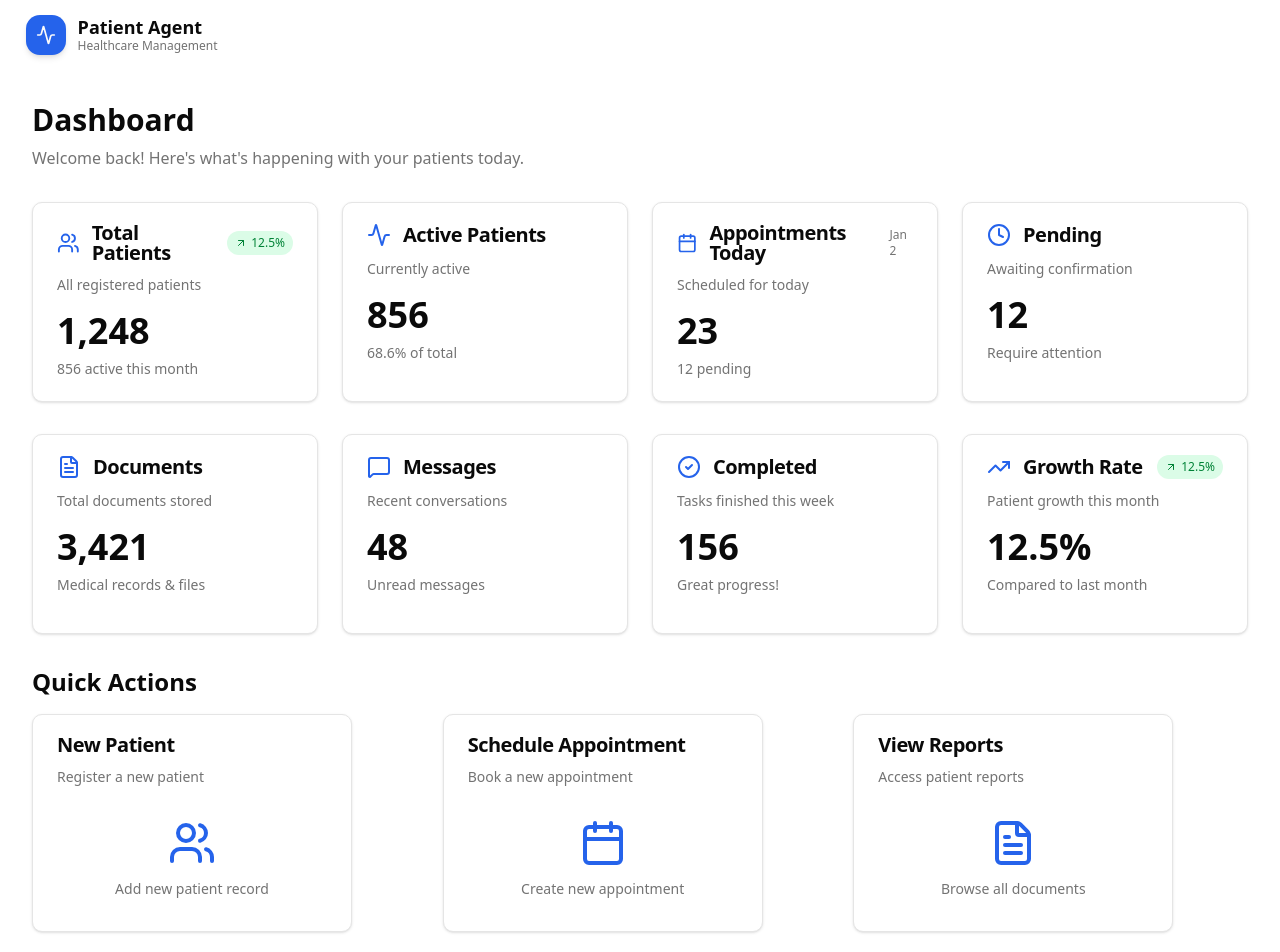
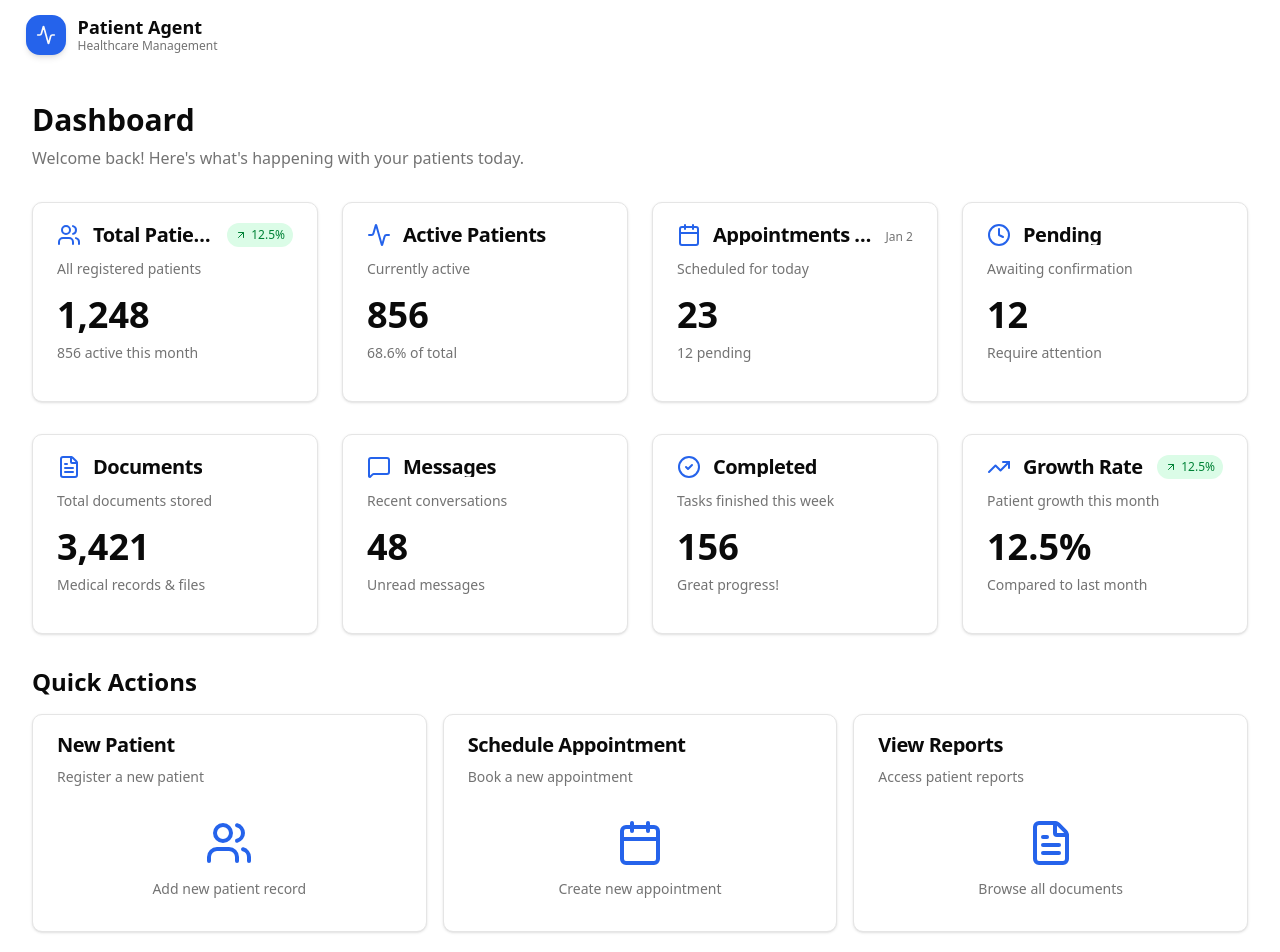
Before and after one commit to zubairkofficial/patient-agent-frontend, a React (Vite) app: page / in a window 1280 px wide. Shown: the top 952 px of the page. Built offline with nearby package versions, Linux system fonts and the light colour scheme; sample sign-in values are in the browser's storage.

Commit message:
added chat screen #29

```diff
--- a/src/components/ui/Card/Card.tsx
+++ b/src/components/ui/Card/Card.tsx
@@ -27,34 +27,34 @@ const Card: React.FC<CardProps> = ({
   return (
     <div
       className={cn(
-        "w-full max-w-[320px] min-h-[200px] rounded-lg border bg-card text-card-foreground shadow-sm flex flex-col",
+        "w-full min-h-[180px] sm:min-h-[200px] rounded-lg border bg-card text-card-foreground shadow-sm flex flex-col",
         className
       )}
     >
       {(Icon || title || headerRight) && (
-        <div className="flex items-center justify-between gap-3 px-6 pt-5 pb-3">
-          <div className="flex items-center gap-3">
-            {Icon && <Icon className="h-6 w-6 text-primary" />}
+        <div className="flex items-center justify-between gap-2 sm:gap-3 px-4 sm:px-6 pt-4 sm:pt-5 pb-2 sm:pb-3">
+          <div className="flex items-center gap-2 sm:gap-3 min-w-0 flex-1">
+            {Icon && <Icon className="h-5 w-5 sm:h-6 sm:w-6 text-primary shrink-0" />}
             {title && (
-              <h3 className="text-xl font-semibold leading-none tracking-tight">
+              <h3 className="text-lg sm:text-xl font-semibold leading-none tracking-tight truncate">
                 {title}
               </h3>
             )}
           </div>
-          {headerRight}
+          {headerRight && <div className="shrink-0">{headerRight}</div>}
         </div>
       )}
 
       {description && (
-        <p className="px-6 text-sm text-muted-foreground">
+        <p className="px-4 sm:px-6 text-xs sm:text-sm text-muted-foreground">
           {description}
         </p>
       )}
 
-      {body && <div className="flex-1 px-6 py-4">{body}</div>}
+      {body && <div className="flex-1 px-4 sm:px-6 py-3 sm:py-4">{body}</div>}
 
       {footer && (
-        <div className="flex items-center px-6 py-4 mt-auto border-t">
+        <div className="flex items-center px-4 sm:px-6 py-3 sm:py-4 mt-auto border-t">
           {footer}
         </div>
       )}
--- a/src/pages/Dashboard/Dashboard.tsx
+++ b/src/pages/Dashboard/Dashboard.tsx
@@ -73,16 +73,16 @@ const Dashboard = () => {
   }
 
   return (
-    <div className="w-full min-h-screen bg-background p-6 md:p-8">
+    <div className="w-full min-h-screen bg-background p-4 sm:p-6 md:p-8">
       <div className="max-w-7xl mx-auto">
         {/* Header */}
-        <div className="mb-8">
-          <h1 className="text-3xl font-bold text-foreground mb-2">Dashboard</h1>
-          <p className="text-muted-foreground">Welcome back! Here's what's happening with your patients today.</p>
+        <div className="mb-6 sm:mb-8">
+          <h1 className="text-2xl sm:text-3xl font-bold text-foreground mb-2">Dashboard</h1>
+          <p className="text-sm sm:text-base text-muted-foreground">Welcome back! Here's what's happening with your patients today.</p>
         </div>
 
         {/* Stats Cards Grid */}
-        <div className="grid grid-cols-1 md:grid-cols-2 lg:grid-cols-4 gap-6 mb-8">
+        <div className="grid grid-cols-1 sm:grid-cols-2 lg:grid-cols-4 gap-4 sm:gap-6 mb-6 sm:mb-8">
           {/* Total Patients Card */}
           <Card
             icon={Users}
@@ -103,14 +103,14 @@ const Dashboard = () => {
                 {Math.abs(stats.growthRate)}%
               </span>
             }
-            className="hover:shadow-lg transition-shadow duration-200"
+            className="hover:shadow-lg transition-shadow duration-200 w-full"
           >
             <div className="flex items-end gap-2">
-              <span className="text-4xl font-bold text-foreground">
+              <span className="text-3xl sm:text-4xl font-bold text-foreground">
                 {isLoading ? "..." : formatNumber(stats.totalPatients)}
               </span>
             </div>
-            <p className="text-sm text-muted-foreground mt-2">
+            <p className="text-xs sm:text-sm text-muted-foreground mt-2">
               {stats.activePatients} active this month
             </p>
           </Card>
@@ -120,15 +120,15 @@ const Dashboard = () => {
             icon={Activity}
             title="Active Patients"
             description="Currently active"
-            className="hover:shadow-lg transition-shadow duration-200"
+            className="hover:shadow-lg transition-shadow duration-200 w-full"
           >
             <div className="flex items-end gap-2">
-              <span className="text-4xl font-bold text-foreground">
+              <span className="text-3xl sm:text-4xl font-bold text-foreground">
                 {isLoading ? "..." : formatNumber(stats.activePatients)}
               </span>
             </div>
-            <p className="text-sm text-muted-foreground mt-2">
-              {((stats.activePatients / stats.totalPatients) * 100).toFixed(1)}% of total
+            <p className="text-xs sm:text-sm text-muted-foreground mt-2">
+              {stats.totalPatients > 0 ? `${((stats.activePatients / stats.totalPatients) * 100).toFixed(1)}% of total` : "0% of total"}
             </p>
           </Card>
 
@@ -142,14 +142,14 @@ const Dashboard = () => {
                 {new Date().toLocaleDateString('en-US', { month: 'short', day: 'numeric' })}
               </span>
             }
-            className="hover:shadow-lg transition-shadow duration-200"
+            className="hover:shadow-lg transition-shadow duration-200 w-full"
           >
             <div className="flex items-end gap-2">
-              <span className="text-4xl font-bold text-foreground">
+              <span className="text-3xl sm:text-4xl font-bold text-foreground">
                 {isLoading ? "..." : stats.appointmentsToday}
               </span>
             </div>
-            <p className="text-sm text-muted-foreground mt-2">
+            <p className="text-xs sm:text-sm text-muted-foreground mt-2">
               {stats.pendingAppointments} pending
             </p>
           </Card>
@@ -159,34 +159,34 @@ const Dashboard = () => {
             icon={Clock}
             title="Pending"
             description="Awaiting confirmation"
-            className="hover:shadow-lg transition-shadow duration-200"
+            className="hover:shadow-lg transition-shadow duration-200 w-full"
           >
             <div className="flex items-end gap-2">
-              <span className="text-4xl font-bold text-foreground">
+              <span className="text-3xl sm:text-4xl font-bold text-foreground">
                 {isLoading ? "..." : stats.pendingAppointments}
               </span>
             </div>
-            <p className="text-sm text-muted-foreground mt-2">
+            <p className="text-xs sm:text-sm text-muted-foreground mt-2">
               Require attention
             </p>
           </Card>
         </div>
 
         {/* Secondary Stats Grid */}
-        <div className="grid grid-cols-1 md:grid-cols-2 lg:grid-cols-4 gap-6">
+        <div className="grid grid-cols-1 sm:grid-cols-2 lg:grid-cols-4 gap-4 sm:gap-6">
           {/* Total Documents Card */}
           <Card
             icon={FileText}
             title="Documents"
             description="Total documents stored"
-            className="hover:shadow-lg transition-shadow duration-200"
+            className="hover:shadow-lg transition-shadow duration-200 w-full"
           >
             <div className="flex items-end gap-2">
-              <span className="text-4xl font-bold text-foreground">
+              <span className="text-3xl sm:text-4xl font-bold text-foreground">
                 {isLoading ? "..." : formatNumber(stats.totalDocuments)}
               </span>
             </div>
-            <p className="text-sm text-muted-foreground mt-2">
+            <p className="text-xs sm:text-sm text-muted-foreground mt-2">
               Medical records & files
             </p>
           </Card>
@@ -196,14 +196,14 @@ const Dashboard = () => {
             icon={MessageSquare}
             title="Messages"
             description="Recent conversations"
-            className="hover:shadow-lg transition-shadow duration-200"
+            className="hover:shadow-lg transition-shadow duration-200 w-full"
           >
             <div className="flex items-end gap-2">
-              <span className="text-4xl font-bold text-foreground">
+              <span className="text-3xl sm:text-4xl font-bold text-foreground">
                 {isLoading ? "..." : stats.recentMessages}
               </span>
             </div>
-            <p className="text-sm text-muted-foreground mt-2">
+            <p className="text-xs sm:text-sm text-muted-foreground mt-2">
               Unread messages
             </p>
           </Card>
@@ -213,14 +213,14 @@ const Dashboard = () => {
             icon={CheckCircle2}
             title="Completed"
             description="Tasks finished this week"
-            className="hover:shadow-lg transition-shadow duration-200"
+            className="hover:shadow-lg transition-shadow duration-200 w-full"
           >
             <div className="flex items-end gap-2">
-              <span className="text-4xl font-bold text-foreground">
+              <span className="text-3xl sm:text-4xl font-bold text-foreground">
                 {isLoading ? "..." : stats.completedTasks}
               </span>
             </div>
-            <p className="text-sm text-muted-foreground mt-2">
+            <p className="text-xs sm:text-sm text-muted-foreground mt-2">
               Great progress!
             </p>
           </Card>
@@ -245,53 +245,53 @@ const Dashboard = () => {
                 {Math.abs(stats.growthRate)}%
               </span>
             }
-            className="hover:shadow-lg transition-shadow duration-200"
+            className="hover:shadow-lg transition-shadow duration-200 w-full"
           >
             <div className="flex items-end gap-2">
-              <span className="text-4xl font-bold text-foreground">
+              <span className="text-3xl sm:text-4xl font-bold text-foreground">
                 {isLoading ? "..." : `${stats.growthRate}%`}
               </span>
             </div>
-            <p className="text-sm text-muted-foreground mt-2">
+            <p className="text-xs sm:text-sm text-muted-foreground mt-2">
               Compared to last month
             </p>
           </Card>
         </div>
 
         {/* Quick Actions Section */}
-        <div className="mt-8">
-          <h2 className="text-2xl font-semibold text-foreground mb-4">Quick Actions</h2>
-          <div className="grid grid-cols-1 md:grid-cols-3 gap-4">
+        <div className="mt-6 sm:mt-8">
+          <h2 className="text-xl sm:text-2xl font-semibold text-foreground mb-4">Quick Actions</h2>
+          <div className="grid grid-cols-1 sm:grid-cols-2 lg:grid-cols-3 gap-4">
             <Card
               title="New Patient"
               description="Register a new patient"
-              className="hover:shadow-lg transition-all duration-200 cursor-pointer hover:border-primary"
+              className="hover:shadow-lg transition-all duration-200 cursor-pointer hover:border-primary w-full"
             >
               <div className="text-center py-4">
-                <Users className="h-12 w-12 text-primary mx-auto mb-3" />
-                <p className="text-sm text-muted-foreground">Add new patient record</p>
+                <Users className="h-10 w-10 sm:h-12 sm:w-12 text-primary mx-auto mb-3" />
+                <p className="text-xs sm:text-sm text-muted-foreground">Add new patient record</p>
               </div>
             </Card>
 
             <Card
               title="Schedule Appointment"
               description="Book a new appointment"
-              className="hover:shadow-lg transition-all duration-200 cursor-pointer hover:border-primary"
+              className="hover:shadow-lg transition-all duration-200 cursor-pointer hover:border-primary w-full"
             >
               <div className="text-center py-4">
-                <Calendar className="h-12 w-12 text-primary mx-auto mb-3" />
-                <p className="text-sm text-muted-foreground">Create new appointment</p>
+                <Calendar className="h-10 w-10 sm:h-12 sm:w-12 text-primary mx-auto mb-3" />
+                <p className="text-xs sm:text-sm text-muted-foreground">Create new appointment</p>
               </div>
             </Card>
 
             <Card
               title="View Reports"
               description="Access patient reports"
-              className="hover:shadow-lg transition-all duration-200 cursor-pointer hover:border-primary"
+              className="hover:shadow-lg transition-all duration-200 cursor-pointer hover:border-primary w-full sm:col-span-2 lg:col-span-1"
             >
               <div className="text-center py-4">
-                <FileText className="h-12 w-12 text-primary mx-auto mb-3" />
-                <p className="text-sm text-muted-foreground">Browse all documents</p>
+                <FileText className="h-10 w-10 sm:h-12 sm:w-12 text-primary mx-auto mb-3" />
+                <p className="text-xs sm:text-sm text-muted-foreground">Browse all documents</p>
               </div>
             </Card>
           </div>
```
